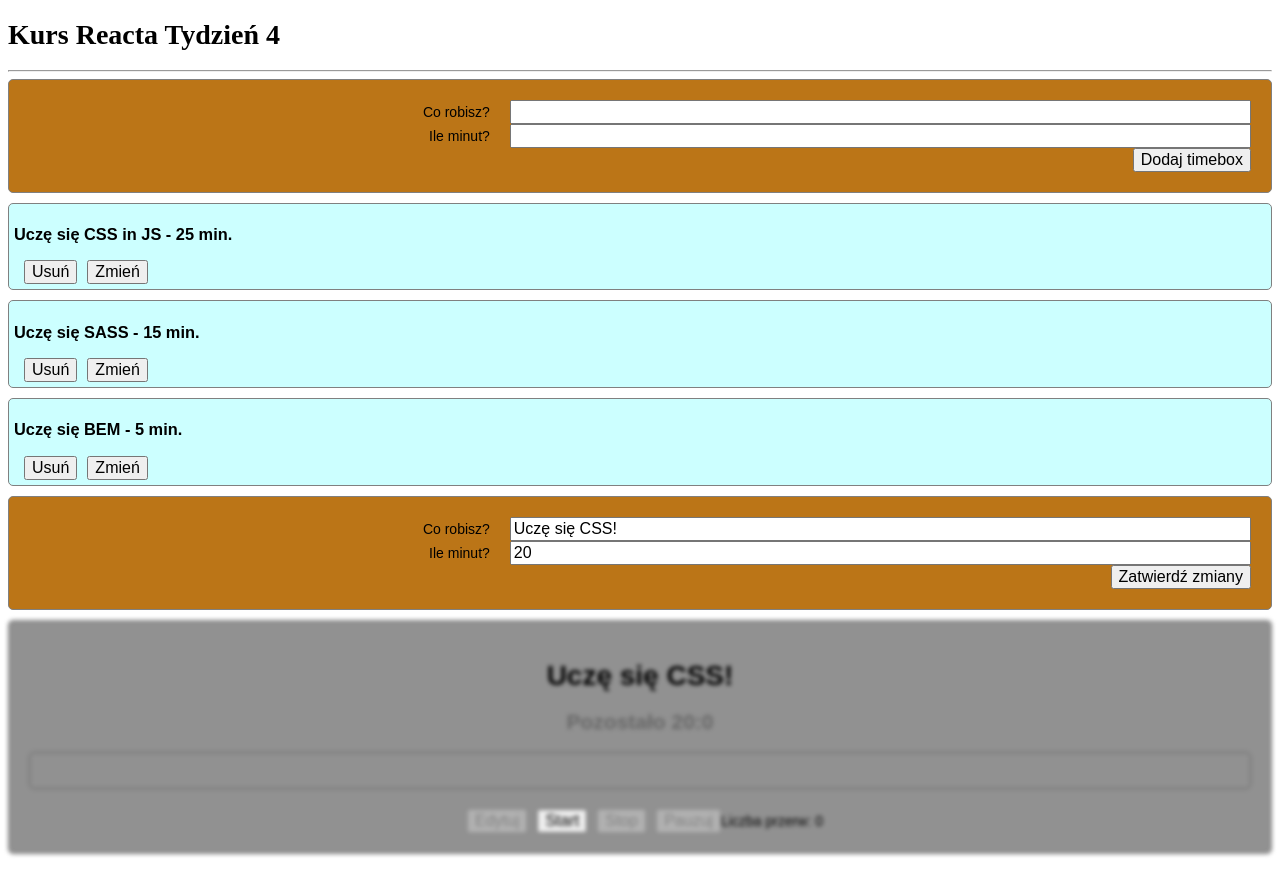
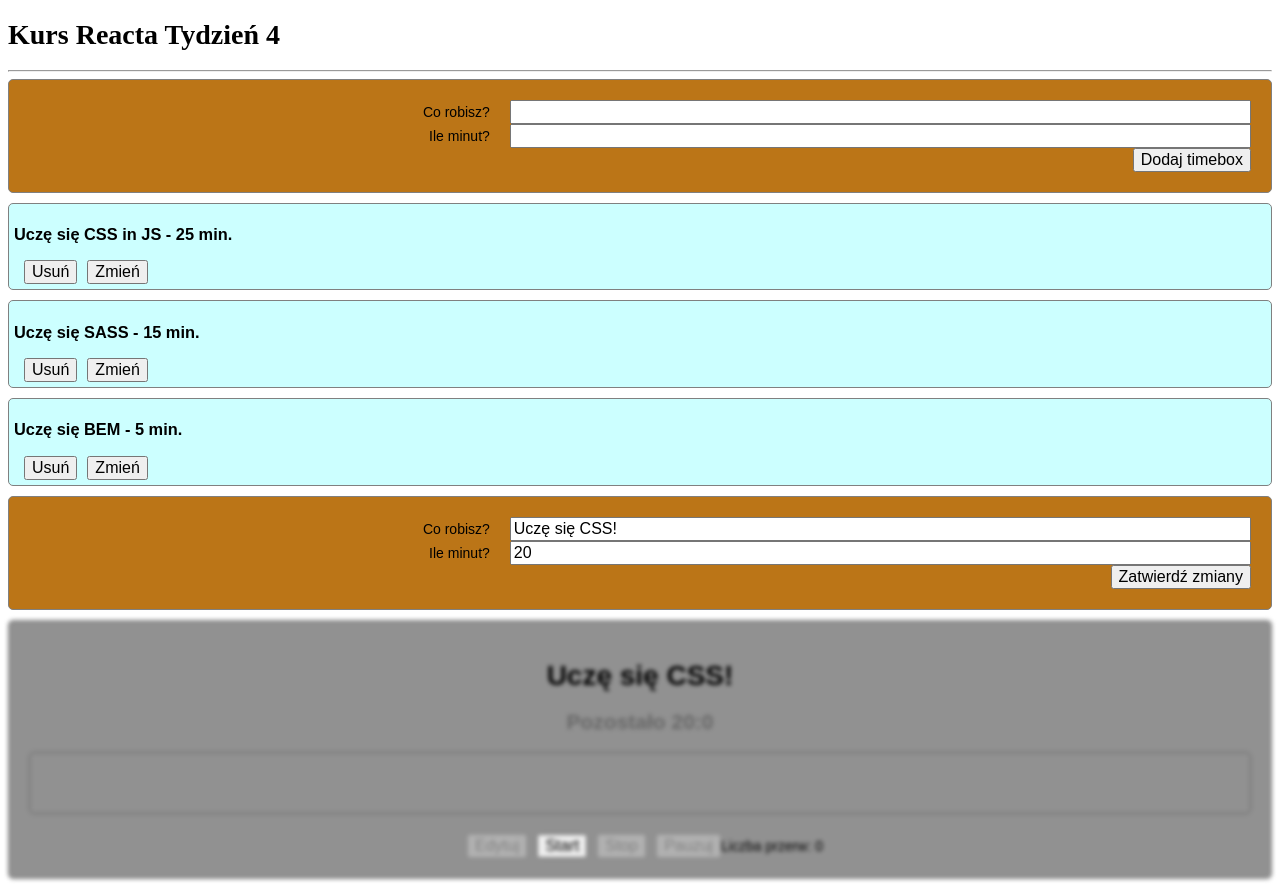
Before and after one commit to MagdalenaRomanowska/Timebox, a React (Create React App) app: page / in a window 1280 px wide. Before the commit the page ends 862 px from the top, so only its background shows below. Built offline with nearby package versions, Linux system fonts and the light colour scheme.

Commit message:
Use BEM to style ProgressBar

```diff
--- a/src/components/ProgressBar.js
+++ b/src/components/ProgressBar.js
@@ -2,8 +2,8 @@
 
 function ProgressBar({ className = "", percent = 33 }) {
   return (
-    <div className={"ProgressBar " + className}>
-      <div style={{ width: `${percent}%` }}></div>
+    <div className={"progress progress--big progress--color-red" + className}>
+      <div className={"progress__bar"} style={{ width: `${percent}%` }}></div>
     </div>
   );
 }
--- a/src/styles/components/ProgressBar.scss
+++ b/src/styles/components/ProgressBar.scss
@@ -1,11 +1,24 @@
-.ProgressBar {
-    border: 1px solid orangered;
+.progress {
+    border: 1px solid black;
     border-radius: $border-radius;
     height: 25px;
     margin-bottom: 20px;
     padding: 5px;
-    > div {
-        height: 100%;
-        background-color: orangered;
-    }
 }
+
+.progress--big {
+    height: 50px;
+}
+
+.progress--color-red {
+    border-color: orangered;
+}
+
+.progress__bar {
+    height: 100%;
+    background-color: black;
+}
+
+.progress--color-red .progress__bar {
+    background-color: orangered;
+}
```
